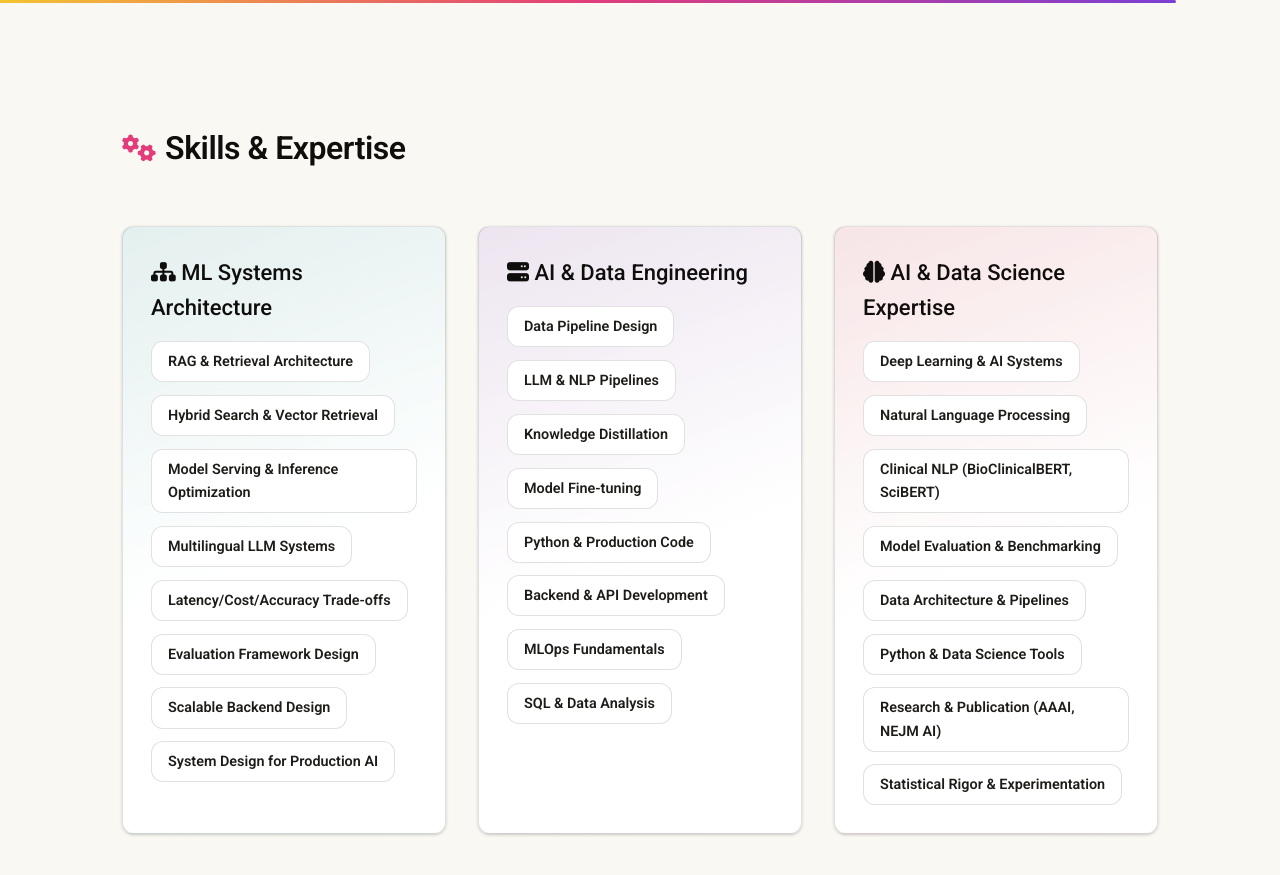
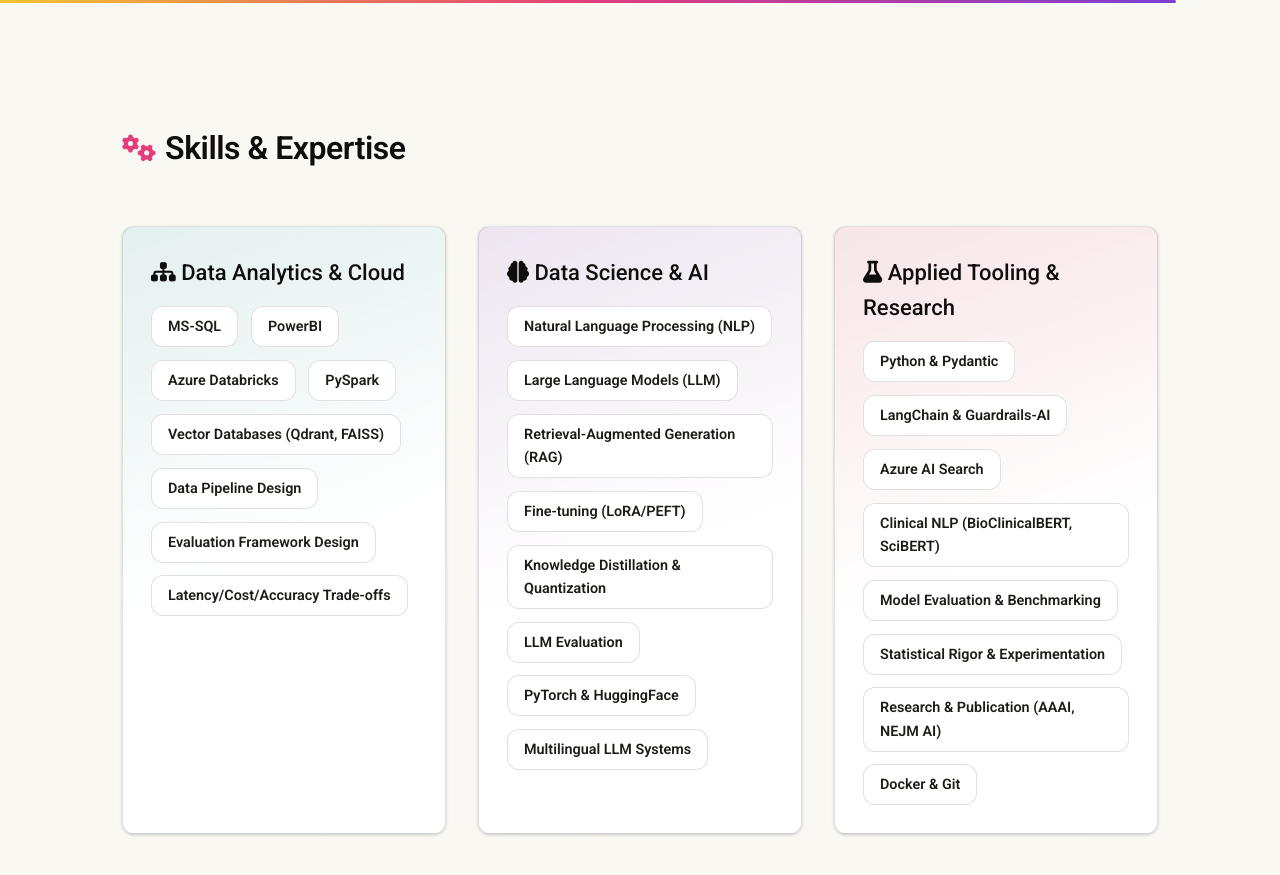
Before and after one commit to mayank1101/mayank1101.github.io, a Jekyll site: the page built from about.html, in a window 1280 px wide and 900 px high, scrolled down 3489 px. Shown: the top 875 px of the window. Built offline with Jekyll 4.4.1, drawn with Linux system fonts in a browser that asks for light colours; some of the changed text lies outside the part shown.

Commit message:
updated portfolio - Data, Analytics & AI

```diff
--- a/_config.yml
+++ b/_config.yml
@@ -1,5 +1,5 @@
 title: Mayank Sharma
-description: Senior Data Scientist / Applied AI Engineer. 5+ years building production AI systems — NLP, GenAI, RAG, healthcare AI — end to end, from data to deployed model.
+description: Senior Data Scientist / AI & Analytics Engineer. 4+ years building production data & AI pipelines — NLP, GenAI, RAG, healthcare AI — end to end, from data to deployed model.
 url: https://mayank1101.github.io
 baseurl: ""
 author: Mayank Sharma
--- a/_data/certifications.yml
+++ b/_data/certifications.yml
@@ -9,6 +9,12 @@
 #   date: "June 2026"
 #   credential_id: "nlcert2gr09bz2a8s6b2a4"
 #   credential_url: "https://nextleap.app/certificates/verify/nlcert2gr09bz2a8s6b2a4"
+
+- name: "Safe and reliable AI via guardrails"
+  organization: "DeepLearning.AI"
+  date: "August 2026"
+  credential_id: "9b431a7d-f79d-466f-b839-6ceebdbdbbc1"
+  credential_url: "https://learn.deeplearning.ai/accomplishments/9b431a7d-f79d-466f-b839-6ceebdbdbbc1"
 
 - name: "Evaluating and Debugging Generative AI"
   organization: "DeepLearning.AI"
--- a/_includes/head.html
+++ b/_includes/head.html
@@ -33,7 +33,7 @@
 <meta name="author" content="Mayank Sharma" />
 <meta
   name="keywords"
-  content="{% if page.keywords %}{{ page.keywords }}{% else %}AI, ML, Machine Learning, Deep Learning, NLP, LLM, RAG, PyTorch, Data Science, Generative AI, GenAI, AgenticAI, ML Architect, Applied AI Engineer, AI Platform Engineer, MLOps{% endif %}"
+  content="{% if page.keywords %}{{ page.keywords }}{% else %}AI, ML, Machine Learning, Deep Learning, NLP, LLM, RAG, PyTorch, Data Science, Generative AI, GenAI, AgenticAI, Data Scientist, AI & Analytics Engineer, Applied AI Engineer, MLOps{% endif %}"
 />
 
 <!-- Open Graph / Facebook -->
--- a/about.html
+++ b/about.html
@@ -1,7 +1,7 @@
 ---
 layout: page
 title: About Me
-description: About Mayank Sharma — Senior Data Scientist / Applied AI Engineer with 5+ years building production AI systems including RAG, NLP, GenAI, and healthcare AI.
+description: About Mayank Sharma — Senior Data Scientist / AI & Analytics Engineer with 4+ years building production data & AI pipelines including RAG, NLP, GenAI, and healthcare AI.
 ---
 
 <!-- About Hero -->
@@ -21,10 +21,10 @@
     <div class="hero-text">
       <h1>About Me</h1>
       <p>
-        Senior Data Scientist / Applied AI Engineer with 5+ years building
-        production AI &mdash; NLP pipelines, RAG systems, healthcare AI. The
-        question I keep coming back to is <em>how do you make this actually
-        work in production</em>, not just in a notebook.
+        Senior Data Scientist / AI & Analytics Engineer with 4+ years building
+        production data & AI pipelines &mdash; NLP pipelines, RAG systems,
+        healthcare AI. The question I keep coming back to is <em>how do you
+        make this actually work in production</em>, not just in a notebook.
       </p>
       <p class="muted about-hero-meta">
         <i class="fas fa-graduation-cap"></i> M.Tech CSE - Data Science, IIT
@@ -48,12 +48,13 @@
       production isn't actually done.
     </p>
     <p>
-      At <strong>Lamipak</strong>, I designed and built <strong>LamiOps</strong>
-      (RAG-powered assistant, 10K+ daily users) and <strong>LamiTracker</strong>
-      (200+ sources, 18+ countries) &mdash; architecture, retrieval design,
-      evaluation frameworks, and the backend underneath all of it. That's the
-      work I want to keep doing at a senior technical level: owning hard AI
-      systems end to end, not handing the interesting parts to someone else.
+      At <strong>Lamipak</strong>, I led PoC validation and built
+      <strong>LamiOps</strong> (RAG-powered assistant, 10K+ daily users) and
+      <strong>LamiTracker</strong> (200+ sources, 18+ countries) &mdash;
+      architecture, retrieval design, and the full data & AI pipeline behind
+      both. That's the work I want to keep doing at a senior technical level:
+      owning hard data & AI pipelines end to end, not handing the interesting
+      parts to someone else.
     </p>
   </div>
 </div>
@@ -93,8 +94,9 @@
       <p>
         At <strong>Lamipak</strong>, built <strong>LamiOps</strong> (10K+ daily
         users) and <strong>LamiTracker</strong> (200+ sources, 18+ countries) -
-        architecture, AI pipeline, backend, deployment. This is where I proved
-        I could own a hard technical system solo, at production scale.
+        PoC validation, architecture, AI pipeline, evaluation. This is where I
+        proved I could own a hard data & AI pipeline end to end, at production
+        scale.
       </p>
     </div>
   </div>
@@ -119,7 +121,7 @@
       <h3><i class="fas fa-globe"></i> 200+ Sources, 18+ Countries</h3>
       <p>
         <strong>LamiTracker</strong> - Regulatory Intelligence platform.
-        LLM-based extraction, full AI + backend build. Reduced manual R&D
+        LLM-based extraction, full AI pipeline build. Reduced manual R&D
         tracking effort by <strong>95%</strong>.
       </p>
     </div>
@@ -133,11 +135,11 @@
     </div>
 
     <div class="card scroll-animate">
-      <h3><i class="fas fa-handshake"></i> Full-Stack Technical Depth</h3>
+      <h3><i class="fas fa-handshake"></i> Data-to-Deployment Depth</h3>
       <p>
-        Built the systems myself, end to end - model, retrieval, backend,
-        deployment - so I know exactly what's feasible, what's costly, and
-        where the real trade-offs are.
+        Built the data & AI pipeline myself, end to end - PoC, model,
+        retrieval, evaluation - so I know exactly what's feasible, what's
+        costly, and where the real trade-offs are.
       </p>
     </div>
 
@@ -216,44 +218,44 @@
   </h2>
   <div class="skills-grid">
     <div class="card scroll-animate card-cyan">
-      <h3><i class="fas fa-sitemap"></i> ML Systems Architecture</h3>
+      <h3><i class="fas fa-sitemap"></i> Data Analytics & Cloud</h3>
       <div class="skill-tags">
-        <span>RAG & Retrieval Architecture</span>
-        <span>Hybrid Search & Vector Retrieval</span>
-        <span>Model Serving & Inference Optimization</span>
-        <span>Multilingual LLM Systems</span>
+        <span>MS-SQL</span>
+        <span>PowerBI</span>
+        <span>Azure Databricks</span>
+        <span>PySpark</span>
+        <span>Vector Databases (Qdrant, FAISS)</span>
+        <span>Data Pipeline Design</span>
+        <span>Evaluation Framework Design</span>
         <span>Latency/Cost/Accuracy Trade-offs</span>
-        <span>Evaluation Framework Design</span>
-        <span>Scalable Backend Design</span>
-        <span>System Design for Production AI</span>
       </div>
     </div>
 
     <div class="card scroll-animate card-purple">
-      <h3><i class="fas fa-server"></i> AI & Data Engineering</h3>
+      <h3><i class="fas fa-brain"></i> Data Science & AI</h3>
       <div class="skill-tags">
-        <span>Data Pipeline Design</span>
-        <span>LLM & NLP Pipelines</span>
-        <span>Knowledge Distillation</span>
-        <span>Model Fine-tuning</span>
-        <span>Python & Production Code</span>
-        <span>Backend & API Development</span>
-        <span>MLOps Fundamentals</span>
-        <span>SQL & Data Analysis</span>
+        <span>Natural Language Processing (NLP)</span>
+        <span>Large Language Models (LLM)</span>
+        <span>Retrieval-Augmented Generation (RAG)</span>
+        <span>Fine-tuning (LoRA/PEFT)</span>
+        <span>Knowledge Distillation & Quantization</span>
+        <span>LLM Evaluation</span>
+        <span>PyTorch & HuggingFace</span>
+        <span>Multilingual LLM Systems</span>
       </div>
     </div>
 
     <div class="card scroll-animate card-pink">
-      <h3><i class="fas fa-brain"></i> AI & Data Science Expertise</h3>
+      <h3><i class="fas fa-flask"></i> Applied Tooling & Research</h3>
       <div class="skill-tags">
-        <span>Deep Learning & AI Systems</span>
-        <span>Natural Language Processing</span>
+        <span>Python & Pydantic</span>
+        <span>LangChain & Guardrails-AI</span>
+        <span>Azure AI Search</span>
         <span>Clinical NLP (BioClinicalBERT, SciBERT)</span>
         <span>Model Evaluation & Benchmarking</span>
-        <span>Data Architecture & Pipelines</span>
-        <span>Python & Data Science Tools</span>
+        <span>Statistical Rigor & Experimentation</span>
         <span>Research & Publication (AAAI, NEJM AI)</span>
-        <span>Statistical Rigor & Experimentation</span>
+        <span>Docker & Git</span>
       </div>
     </div>
   </div>
```
Also changed, not shown: index.html (+16 -16 lines), resume.html (+10 -10 lines), README.md.
